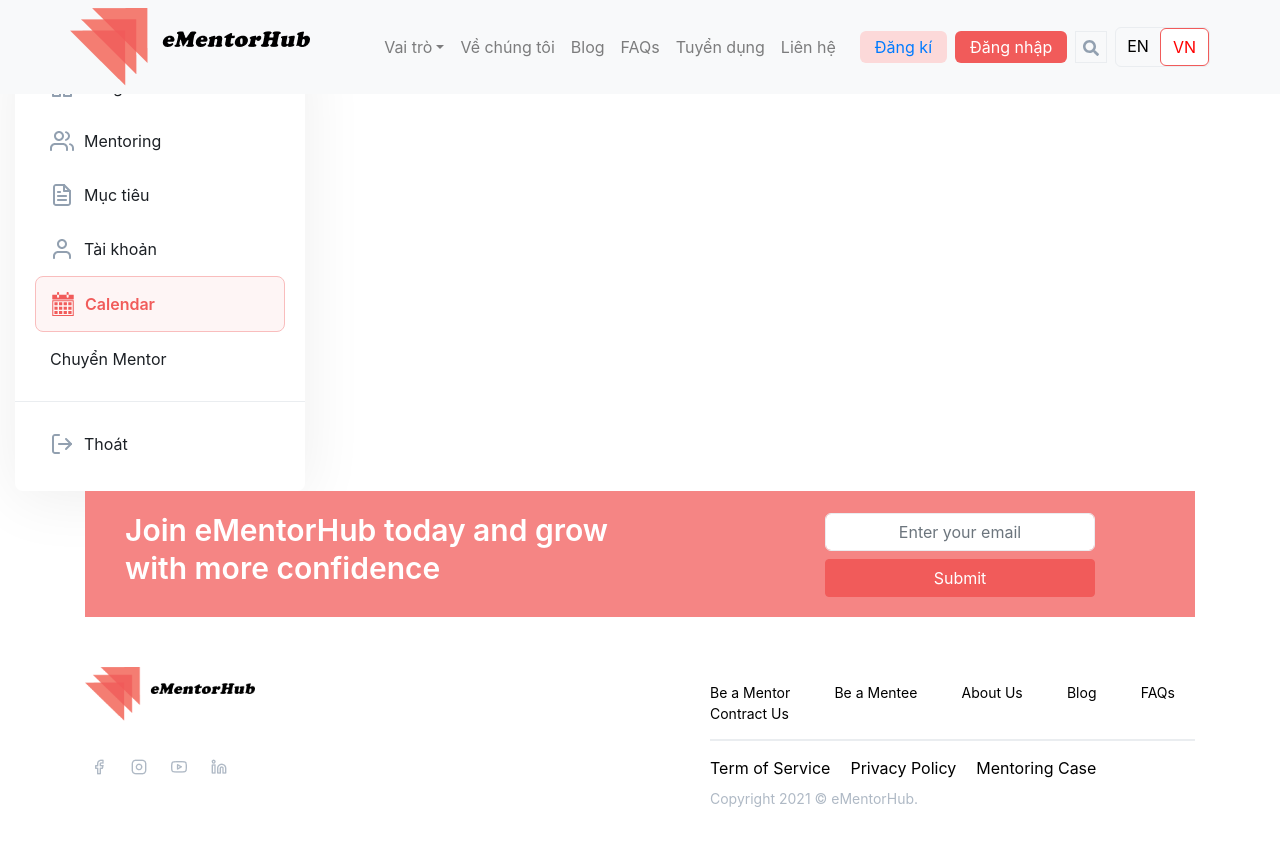
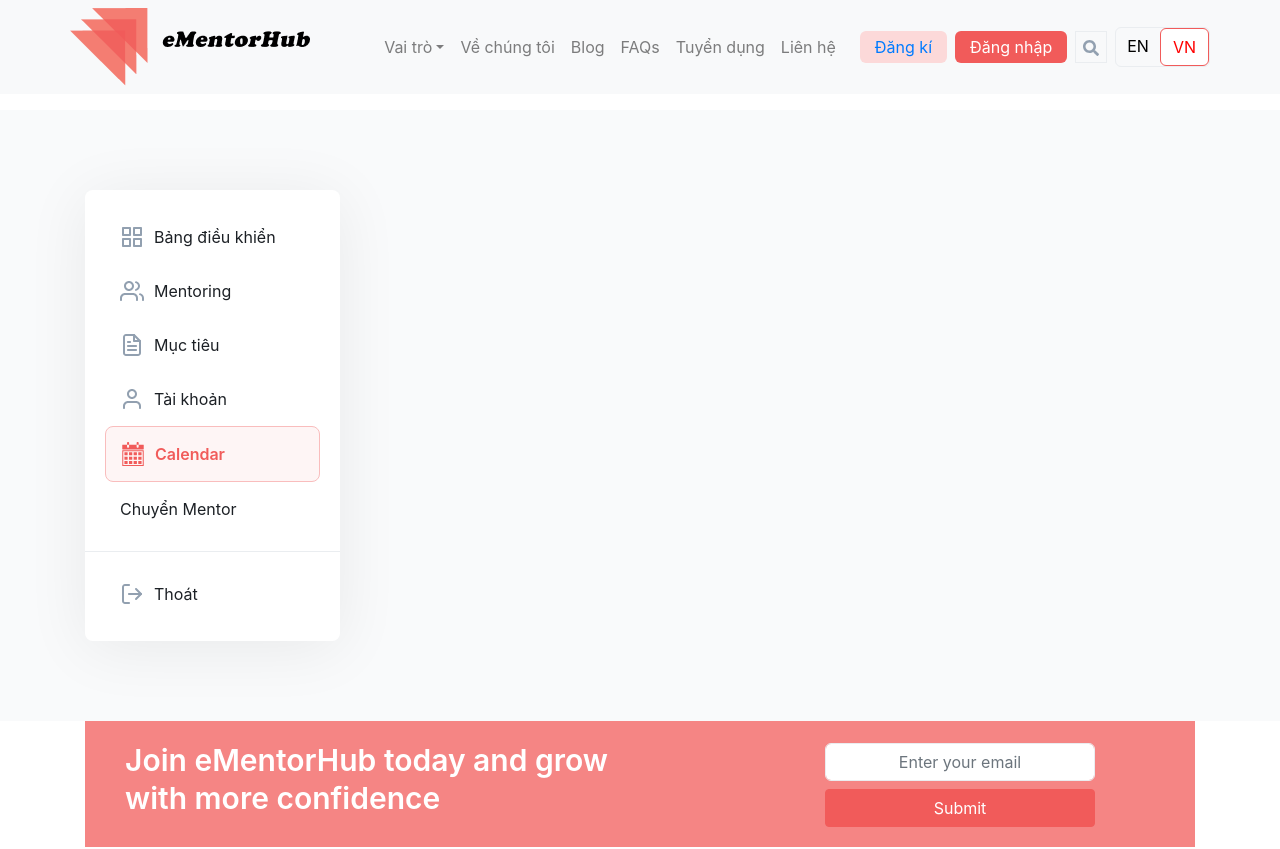
Before and after one commit to anhhoan1897/e-mentor-hub, a Next.js app: page /calendar in a window 1280 px wide. Shown: the top 849 px of the page. Built offline with nearby package versions, Linux system fonts and the light colour scheme.

Commit message:
fix router

```diff
--- a/pages/calendar/index.js
+++ b/pages/calendar/index.js
@@ -6,9 +6,19 @@ export default function CalendarDashboard() {
   const router = useRouter();
   const currentRoute = router.pathname;
   return (
-    <>
-      <p>ahahahaha</p>
-      <SidebarAccount currentRouter={currentRoute} />
-    </>
+    <div id="page" className="site hfeed">
+      <div id="content" className="site-content">
+        <section className="section account_page">
+          <div className="container">
+            <div className="row">
+              <SidebarAccount currentRouter={currentRoute} />
+              <div className="col-lg-9 col-12">
+
+              </div>
+            </div>
+          </div>
+        </section>
+      </div>
+    </div>
   );
 }
--- a/pages/index.js
+++ b/pages/index.js
@@ -7,7 +7,7 @@ import Blog from "../components/Blog"
 import FAQ from "../components/FAQ"
 import Contact from "../components/Contact"
 import FormUpdate from '../components/formUpdate'
-import MentoringDashboard from './mentoring-dashboard/metoringDashboard'
+import MentoringDashboard from './mentoring-dashboard/mentoringDashboard'
 // import Calendar from '../components/calendar/calendar'
 import BasicCalendar from '../components/calendar/calendar';
 
```
